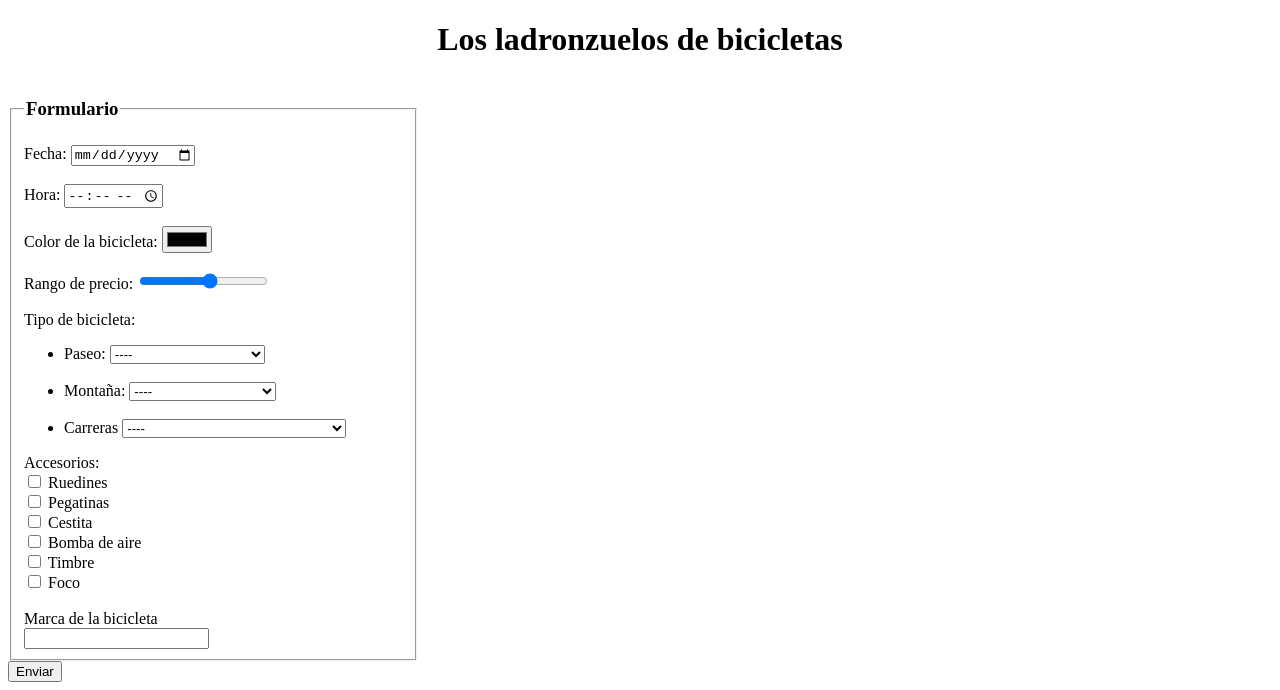
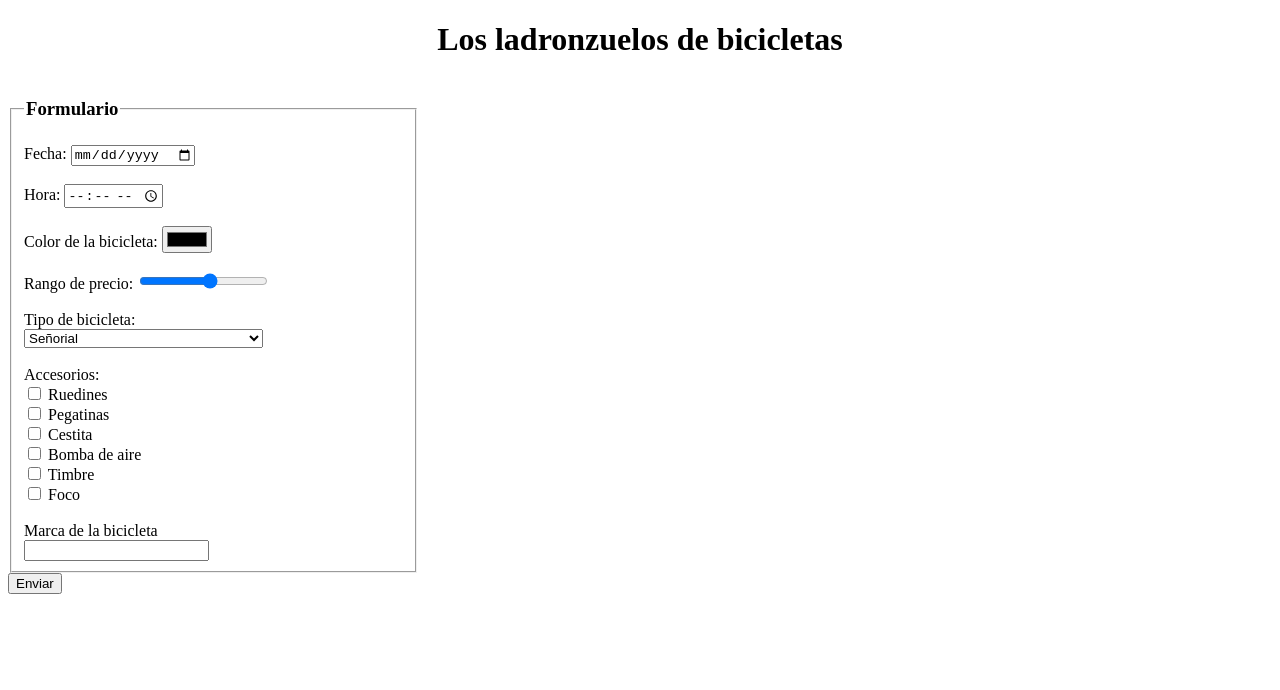
Before and after one commit to vaneebg/p-gina-web-gimnasio, a plain HTML site: page formularios.html in a window 1280 px wide. Shown: the part 829-1519 px from the top of the page. After the commit the page ends 1431 px from the top, so only its background shows below. Drawn offline with Linux system fonts and the light colour scheme.

Commit message:
add select anidado

```diff
--- a/formularios.html
+++ b/formularios.html
@@ -58,6 +58,25 @@
         <label for="price">Rango de precio:</label>
         <input type="range" id="price" name="preciobici" min="100" max="1000" step="100"> <br><br>
         <label for="">Tipo de bicicleta:</label> <br>
+        <!--opcion 1-->
+        <select>
+            <optgroup label="Paseo">
+               <option value="señorial">Señorial</option>
+               <option value="antiplebeyos">Anti-plebeyos</option>
+               <option value="porencimahombro">PorEncimaDelHombro</option>
+            </optgroup>
+            <optgroup label="Montaña">
+               <option value="gamusinos">Gamusinos</option>
+               <option value="hueleflores">Hueleflores Premium</option>
+               <option value="fangolover">Fango lover</option>
+            </optgroup>
+            <optgroup label="Carreras">
+                <option value="metroymedio">Metroymedio</option>
+                <option value="fluorescenteedition">3 de la tarde. Fluorescente edition</option>
+                <option value="grupitors">Grupitors</option>
+             </optgroup>
+          </select>
+          <!--opcion 2, preguntar
         <ul>
             <li>
                 <label for="paseo">Paseo:</label>
@@ -87,6 +106,7 @@
                 </select>
             </li>
         </ul>
+        --> <br><br>
         <label for="accesorios">Accesorios:</label> <br>
             <input type="checkbox" id="ruedines" name="Ruedines">
             <label for="ruedines">Ruedines</label> <br>
```
